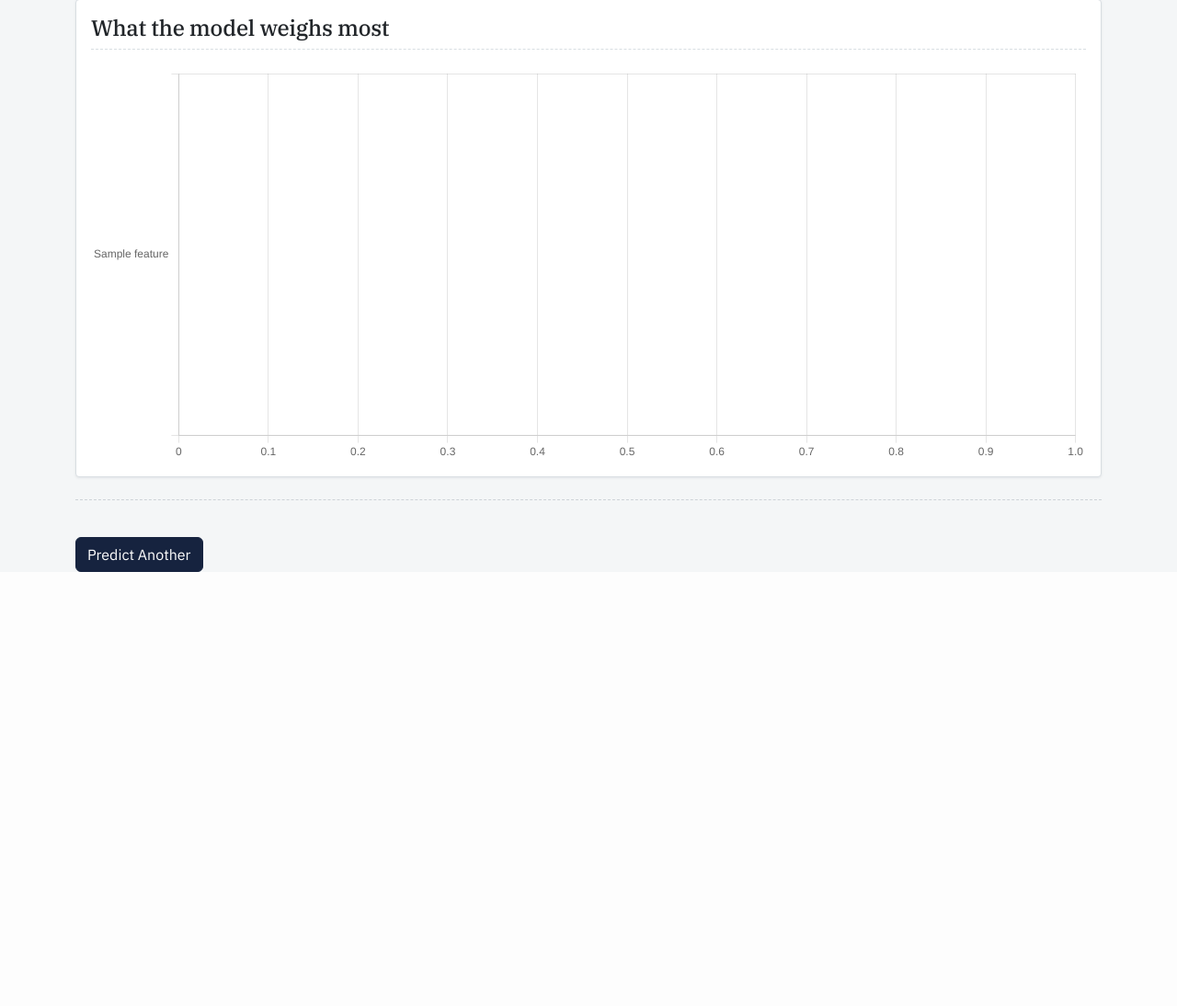
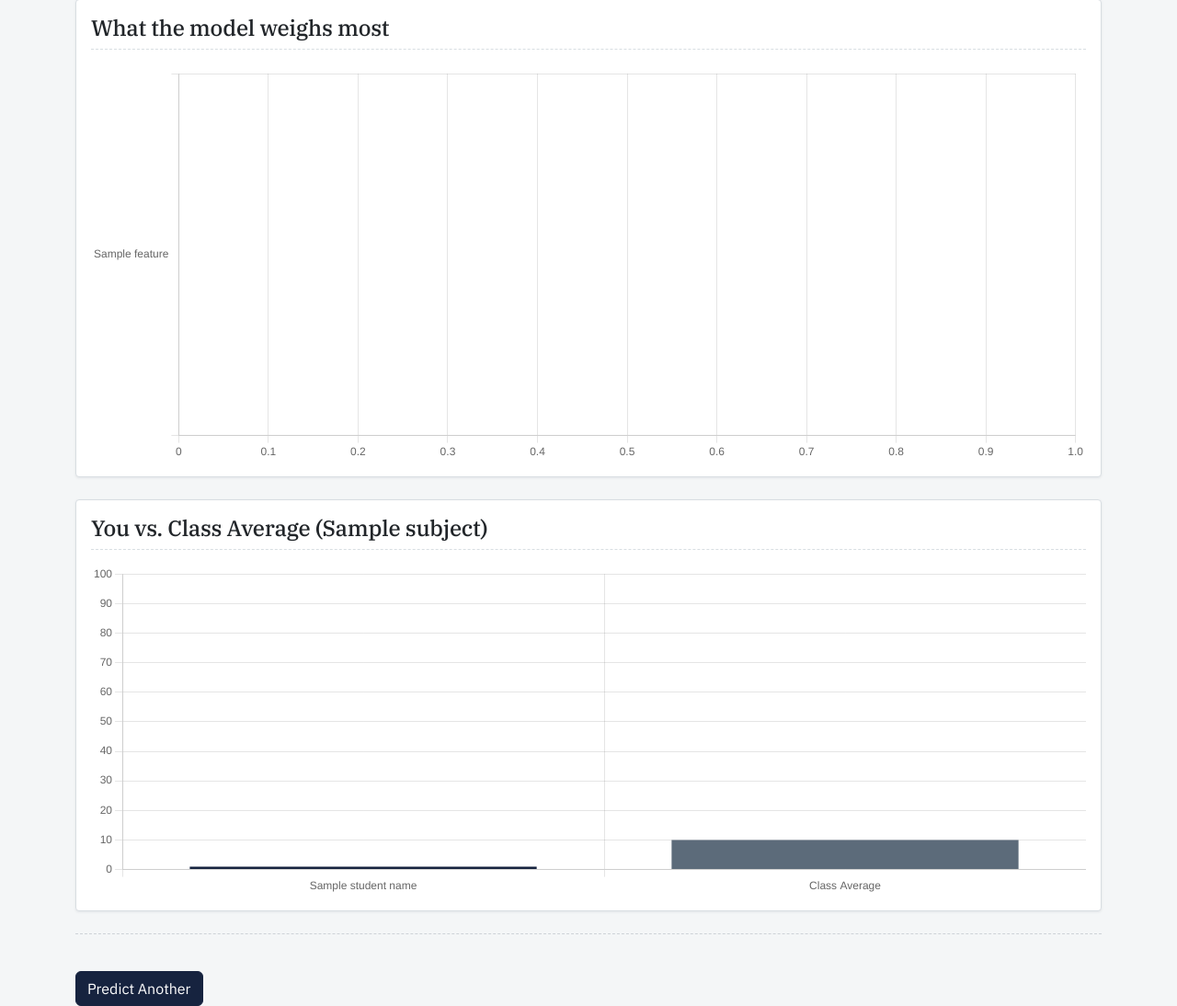
Before and after one commit to divyanshumiscin-codes/Student-Performance-Predictor, a Flask app: template templates/result.html in a window 1280 px wide. Shown: the part 445-1539 px from the top of the page at 92% size. Before the commit the page ends 1067 px from the top, so only its background shows below. Run offline with Flask 3, Linux system fonts and the light colour scheme; the template is opened without the code that fills it: most values are stand-ins (such as "Sample title", 1, 10 or a date in 2020); parts of the project's set-up code (start-up, migrations or seed data) failed here and were passed over.

Commit message:
Add student vs class average chart

```diff
--- a/app.py
+++ b/app.py
@@ -2,6 +2,8 @@ from flask import Flask, render_template, request, session, redirect, url_for, R
 import joblib
 import sqlite3
 import csv
+import csv
+import pandas as pd
 import io
 
 app = Flask(__name__)
@@ -15,6 +17,14 @@ with open('MODEL/feature_importance.csv') as f:
     reader = csv.DictReader(f)
     for row in reader:
         FEATURE_IMPORTANCE[row['feature']] = float(row['importance'])
+def compute_class_averages():
+    df_math = pd.read_csv('MODEL/student-mat.csv', sep=';')
+    df_por = pd.read_csv('MODEL/student-por.csv', sep=';')
+    avg_math = (df_math['G3'] / 20 * 100).mean()
+    avg_por = (df_por['G3'] / 20 * 100).mean()
+    return {0: round(avg_math, 2), 1: round(avg_por, 2)}
+
+CLASS_AVERAGE = compute_class_averages()
 
 
 def generate_explanation(result, subject_name, marks1, marks2, attendance, failures, study_hours, risk_category):
@@ -158,7 +168,8 @@ def predict_form():
                                 predicted_percentage=predicted_percentage,
                                 risk_category=risk_category,
                                 explanation=explanation,
-                                feature_importance=FEATURE_IMPORTANCE)
+                                feature_importance=FEATURE_IMPORTANCE,
+                                class_average=CLASS_AVERAGE[subject])
 
     return render_template('predict_form.html', errors=None)
 
--- a/templates/result.html
+++ b/templates/result.html
@@ -26,12 +26,17 @@
     <canvas id="importanceChart" height="120"></canvas>
   </div>
 </div>
+<div class="card mt-4">
+  <div class="card-body">
+    <h4>You vs. Class Average ({{ subject }})</h4>
+    <canvas id="classAvgChart" height="100"></canvas>
+  </div>
+</div>
 <hr class="ledger-rule">
 <a href="/predict" class="btn btn-primary mt-3">Predict Another</a>
 {% endblock %}
 {% block scripts %}
-<script>
-new Chart(document.getElementById('importanceChart'), {
+<script>new Chart(document.getElementById('importanceChart'), {
     type: 'bar',
     data: {
         labels: [{% for feature, value in feature_importance.items() %}'{{ feature }}',{% endfor %}],
@@ -47,5 +52,20 @@ new Chart(document.getElementById('importanceChart'), {
         scales: { x: { beginAtZero: true } }
     }
 });
-</script>
+
+new Chart(document.getElementById('classAvgChart'), {
+    type: 'bar',
+    data: {
+        labels: ['{{ student_name }}', 'Class Average'],
+        datasets: [{
+            label: 'Percentage',
+            data: [{{ predicted_percentage }}, {{ class_average }}],
+            backgroundColor: ['#16233F', '#5C6B7A']
+        }]
+    },
+    options: {
+        plugins: { legend: { display: false } },
+        scales: { y: { beginAtZero: true, max: 100 } }
+    }
+});</script>
 {% endblock %}
```
